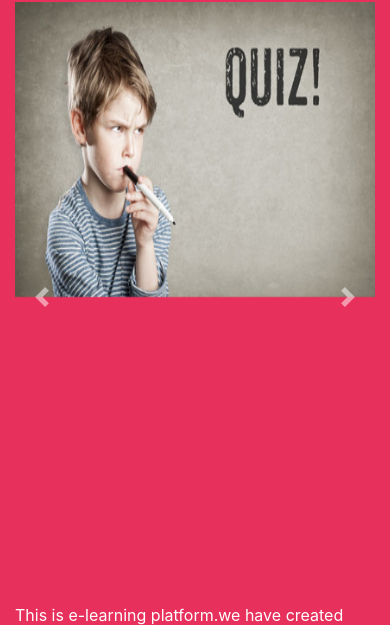
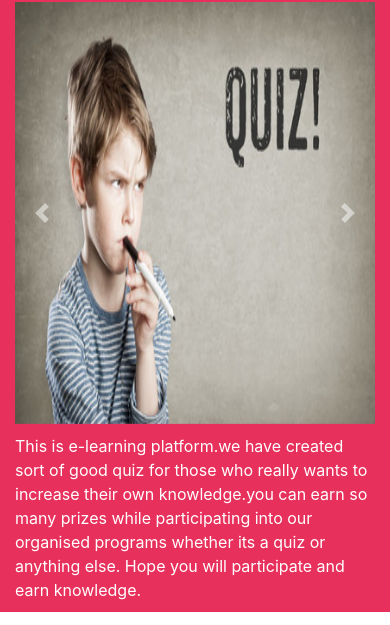
Before and after one commit to sanu123-new/e-quiz, a plain HTML site: page index.html in a window 390 px wide. Shown: the part 54-679 px from the top of the page. Drawn offline with nearby package versions, Linux system fonts and the light colour scheme.

Commit message:
Update style.css

```diff
--- a/style.css
+++ b/style.css
@@ -196,7 +196,7 @@ body{
 		text-align:center;
 	}
 	.carousel-item{
-		width:75%;
-		height:70%;
+		width:auto;
+		height:auto;
 	}
 }
```
